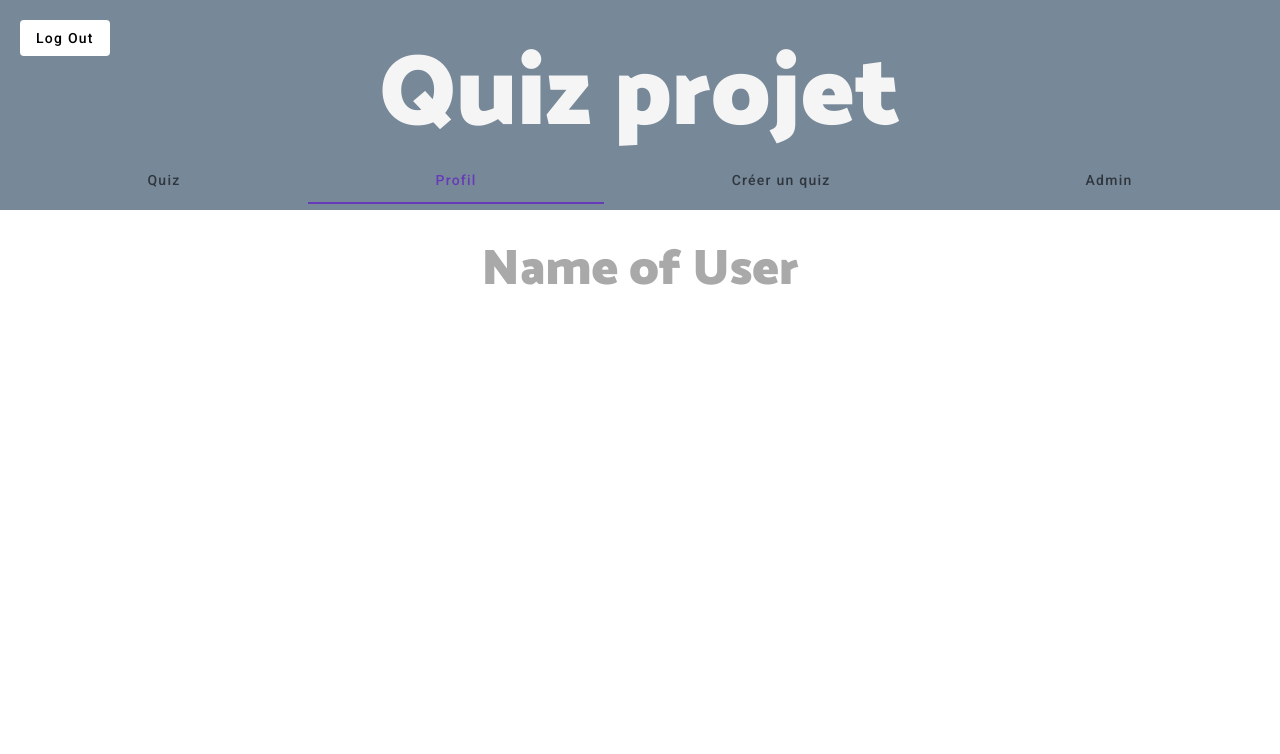
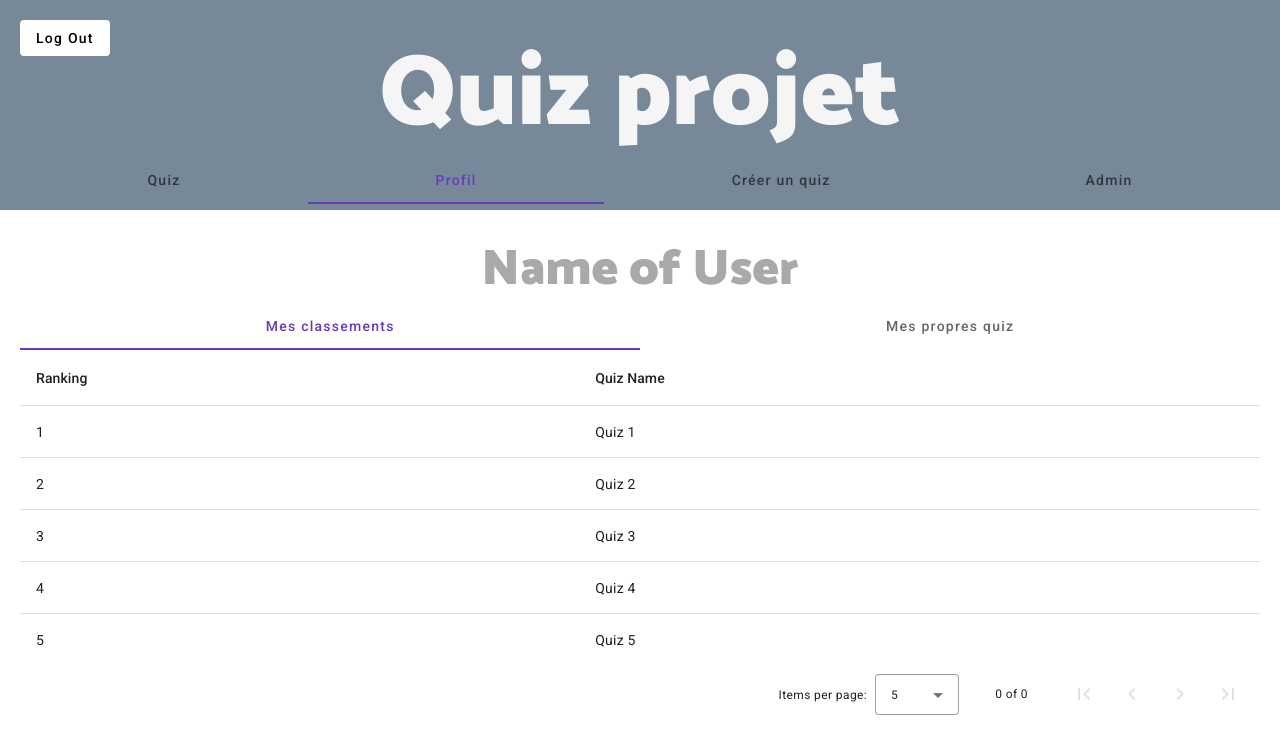
Before and after one commit to LysandreLT/QuizEPF-Frontend, an Angular app: page /home in a window 1280 px wide. Both pictures are taken after a click on the tab "Profil". Shown: the top 754 px of the page. Built offline with nearby package versions, Linux system fonts and the light colour scheme.

Commit message:
ProfilPage finished

```diff
--- a/src/app/components/profil-page/profil-page.component.css
+++ b/src/app/components/profil-page/profil-page.component.css
@@ -5,3 +5,11 @@ h1{
     font-size: 50px;
     color: darkgrey;
 }
+
+.quiz-card {
+    margin: auto;
+    margin-top: 20px;
+    width: 50%;
+    overflow: hidden;
+    background-color: lightblue;
+}
--- a/src/app/components/profil-page/profil-page.component.html
+++ b/src/app/components/profil-page/profil-page.component.html
@@ -1 +1,21 @@
 <h1>Name of User</h1>
+<mat-tab-group>
+    <mat-tab label="Mes classements">
+        <app-user-leaderboard></app-user-leaderboard>
+    </mat-tab>
+    <mat-tab label="Mes propres quiz">
+        <mat-card class="quiz-card">
+            <mat-card-header>
+                <mat-card-title>Nom de Quiz</mat-card-title>
+            </mat-card-header>
+            <mat-card-actions align="end">
+                <button mat-icon-button (click)="modifyCard()">
+                    <mat-icon>edit</mat-icon>
+                </button>
+                <button mat-icon-button (click)="deleteCard()">
+                    <mat-icon>delete</mat-icon>
+                </button>
+            </mat-card-actions>
+        </mat-card>
+    </mat-tab>
+</mat-tab-group>
--- a/src/app/components/profil-page/profil-page.component.ts
+++ b/src/app/components/profil-page/profil-page.component.ts
@@ -7,4 +7,12 @@ import { Component } from '@angular/core';
 })
 export class ProfilPageComponent {
 
+  modifyCard() {
+    console.log('Modify card clicked');
+  }
+
+  deleteCard() {
+    console.log('Delete card clicked');
+  }
+
 }
--- a/src/app/components/tabs/tabs.component.html
+++ b/src/app/components/tabs/tabs.component.html
@@ -15,7 +15,7 @@
         <create-quiz></create-quiz>
     </mat-tab>
     <mat-tab label="Admin">
-
+        <app-admin-home></app-admin-home>
     </mat-tab>
 </mat-tab-group>
 </div>
--- /dev/null
+++ b/src/app/components/user-leaderboard/user-leaderboard.component.css
@@ -0,0 +1,3 @@
+table {
+    width: 60%;
+}
--- /dev/null
+++ b/src/app/components/user-leaderboard/user-leaderboard.component.html
@@ -0,0 +1,18 @@
+<div class="mat-elevation-z8">
+    <table mat-table [dataSource]="dataSource">
+
+        <ng-container matColumnDef="ranking">
+            <th mat-header-cell *matHeaderCellDef> Ranking </th>
+            <td mat-cell *matCellDef="let element"> {{ element.ranking }} </td>
+        </ng-container>
+
+        <ng-container matColumnDef="quizname">
+            <th mat-header-cell *matHeaderCellDef> Quiz Name </th>
+            <td mat-cell *matCellDef="let element"> {{ element.quizname }} </td>
+        </ng-container>
+
+        <tr mat-header-row *matHeaderRowDef="displayedColumns"></tr>
+        <tr mat-row *matRowDef="let row; columns: displayedColumns;"></tr>
+    </table>
+    <mat-paginator [pageSizeOptions]="[5, 10, 20]" showFirstLastButtons></mat-paginator>
+</div>
--- /dev/null
+++ b/src/app/components/user-leaderboard/user-leaderboard.component.ts
@@ -0,0 +1,34 @@
+import { Component, OnInit, ViewChild } from '@angular/core';
+import { MatPaginator } from '@angular/material/paginator';
+import { MatTableDataSource } from '@angular/material/table';
+
+interface QuizData {
+  ranking: number;
+  quizname: string;
+}
+
+@Component({
+  selector: 'app-user-leaderboard',
+  templateUrl: './user-leaderboard.component.html',
+  styleUrls: ['./user-leaderboard.component.css']
+})
+export class UserLeaderboardComponent implements OnInit {
+  displayedColumns: string[] = ['ranking', 'quizname'];
+
+
+  data: QuizData[] = [
+    { ranking: 1, quizname: 'Quiz 1' },
+    { ranking: 2, quizname: 'Quiz 2' },
+    { ranking: 3, quizname: 'Quiz 3' },
+    { ranking: 4, quizname: 'Quiz 4' },
+    { ranking: 5, quizname: 'Quiz 5' },
+  ];
+
+  dataSource = new MatTableDataSource<QuizData>(this.data);
+
+  @ViewChild(MatPaginator) paginator: MatPaginator;
+
+  ngOnInit() {
+    this.dataSource.paginator = this.paginator;
+  }
+}
```
Also changed, not shown: src/app/app.module.ts (+8 -2 lines), 1 other file (tests, documents, lock files or other folders).
